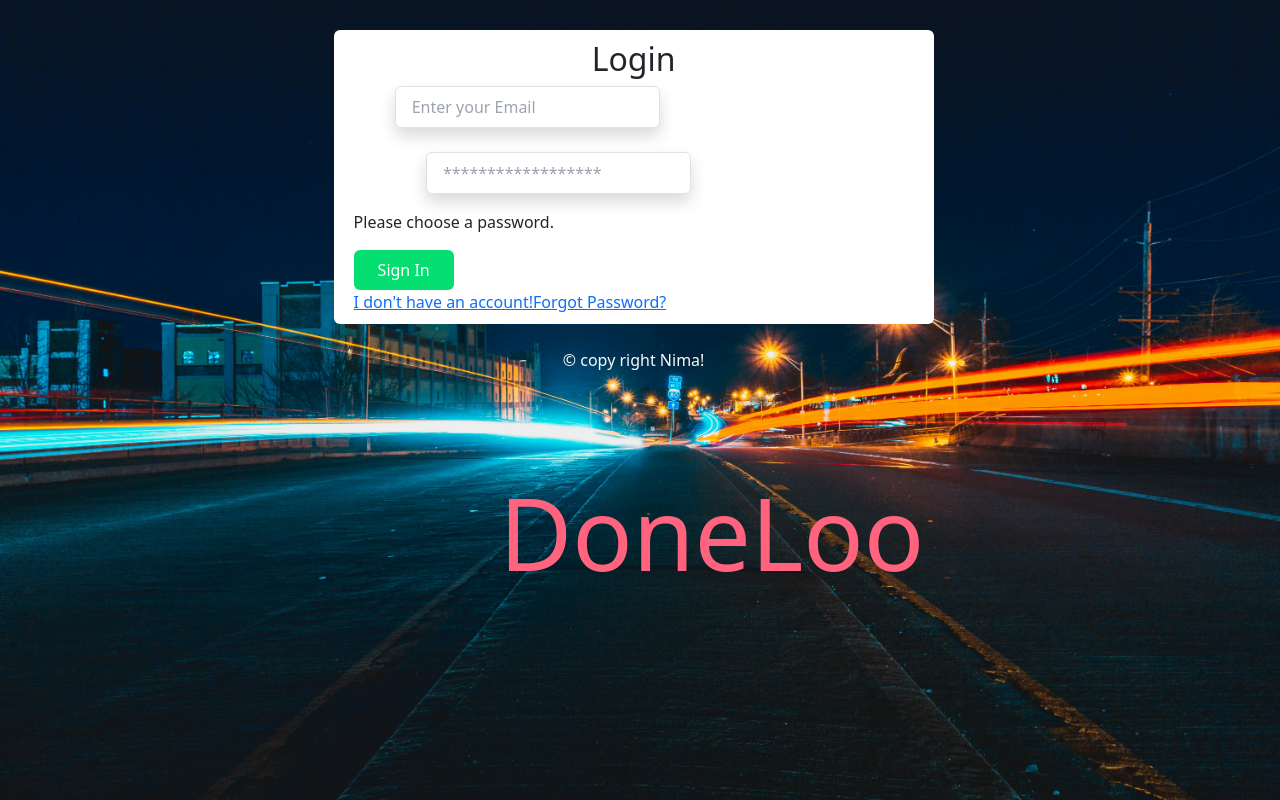
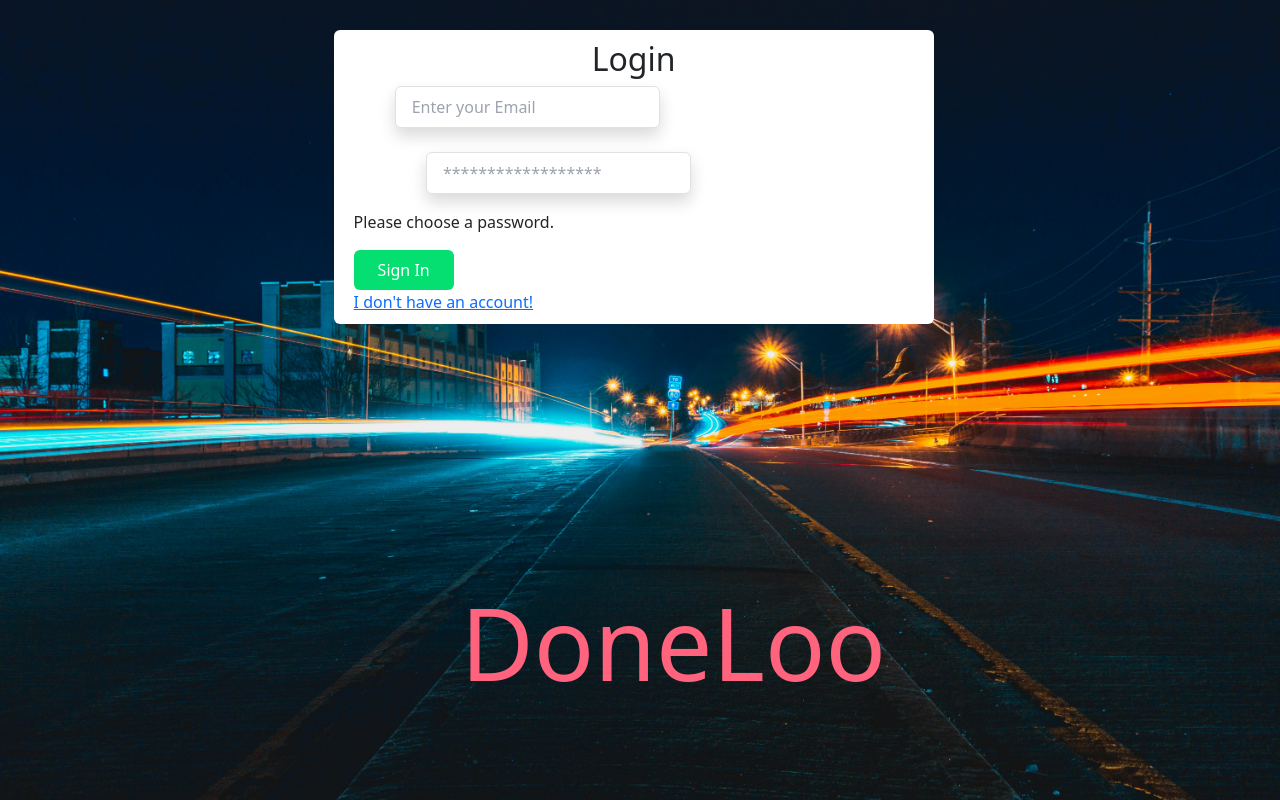
Before and after one commit to Nima-Morad-Nezhad/DoneLoo, a React (Vite) app in the folder DoneLoo/: page /login in a window 1280 px wide. Built offline with nearby package versions, Linux system fonts and the light colour scheme.

Commit message:
some bugs fixed

```diff
--- a/DoneLoo/src/App.css
+++ b/DoneLoo/src/App.css
@@ -18,8 +18,8 @@ h1{
 }
 .logo{
     position: fixed;
-   bottom: 200px;
-  left: 39%;
+   bottom: 90px;
+  left: 36%;
 }
 
 .w-full{
--- a/DoneLoo/src/Login.jsx
+++ b/DoneLoo/src/Login.jsx
@@ -62,16 +62,12 @@ const Login = () => {
 	  <Link to="/"className="inline-block align-baseline font-bold text-sm text-blue-500 hover:text-blue-800">
       I don't have an account!
       </Link>
-      <Link className="inline-block align-baseline font-bold text-sm text-blue-500 hover:text-blue-800" >
-        Forgot Password?
-      </Link>
+
 	  </div>
 
     </div>
   </form>
-  <p className="text-center text-light  text-xs">
-    &copy; copy right Nima!
-  </p>
+
   <h1 className="logo">DoneLoo</h1>
 </div>
 	</>
--- a/DoneLoo/src/Signup.jsx
+++ b/DoneLoo/src/Signup.jsx
@@ -19,7 +19,7 @@ const Signup = () => {
         password,
       });
       localStorage.setItem("authToken", data.token);
-      navigate("/login");
+      navigate("/home");
       console.log('registered successfully!')
     } catch (err) {
       setError(err.response?.data?.message || "Something went wrong!");
@@ -66,16 +66,14 @@ const Signup = () => {
       I already have an account!
       </Link>
 
-    <Link className="inline-block align-baseline font-bold text-sm text-blue-500 hover:text-blue-800">  Forgot Password?</Link>
+
 
 
 	  </div>
 
     </div>
   </form>
-  <p className="text-center text-gray-500 text-xs">
-    &copy; copy right Nima!
-  </p>
+
 </div>
 <h1 className="logo">DoneLoo</h1>
 </>
```
Also changed, not shown: 1 other file (tests, documents, lock files or other folders).
